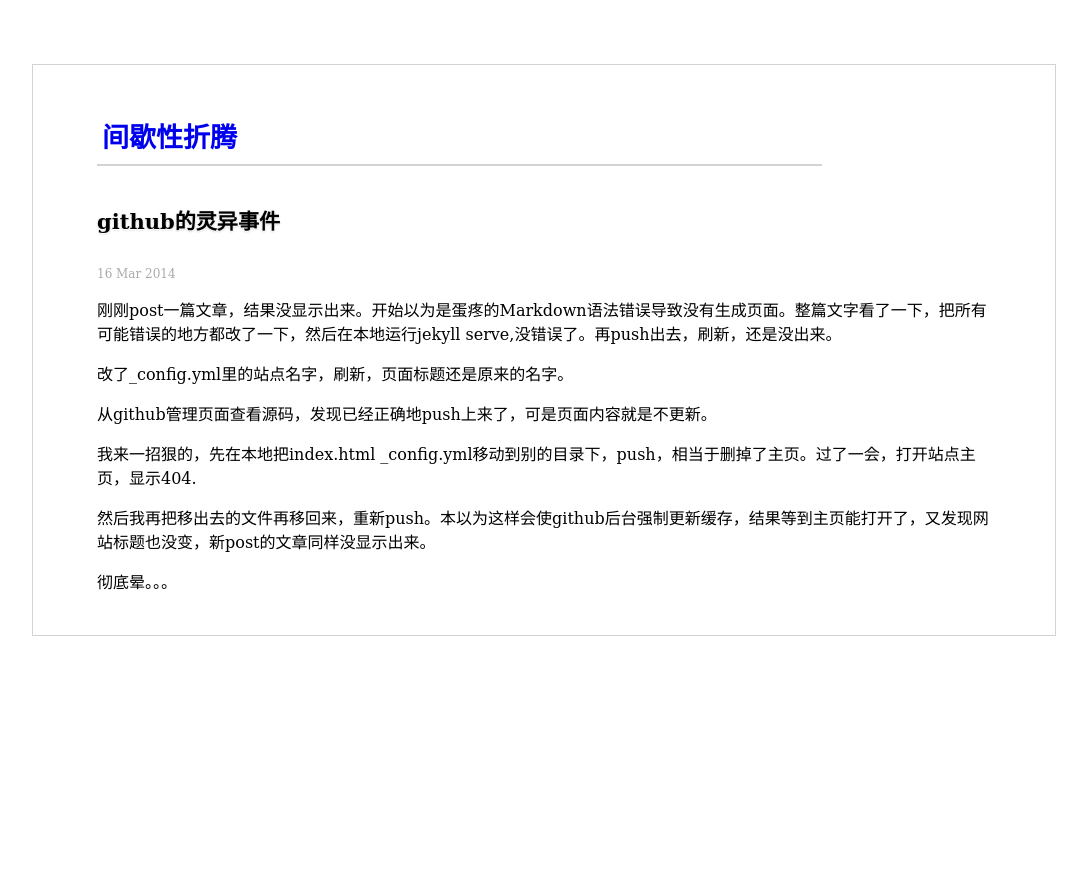
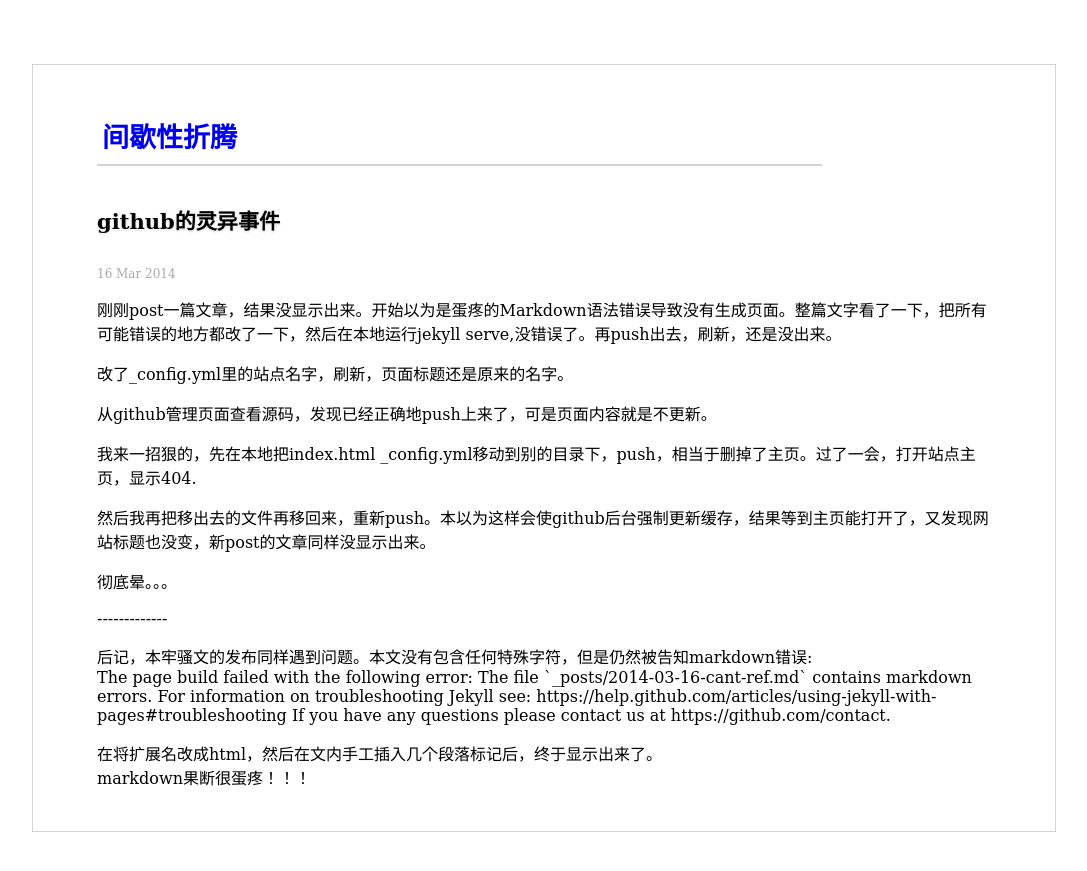
Before and after one commit to rhuichao/uternet.github.io, a Jekyll site: the page built from _posts/2014-03-16-cant-ref.html, in a window 1280 px wide. Shown: the top 871 px of the page, without its empty margins (96-1183 px from the left). Built offline with Jekyll 4.4.1, drawn with Linux system fonts in a browser that asks for light colours.

Commit message:
new document posted

```diff
--- a/_posts/2014-03-16-cant-ref.html
+++ b/_posts/2014-03-16-cant-ref.html
@@ -12,4 +12,19 @@
 <p>我来一招狠的，先在本地把index.html _config.yml移动到别的目录下，push，相当于删掉了主页。过了一会，打开站点主页，显示404.  </p>
 <p>然后我再把移出去的文件再移回来，重新push。本以为这样会使github后台强制更新缓存，结果等到主页能打开了，又发现网站标题也没变，新post的文章同样没显示出来。<p>
 
-<p>彻底晕。。。<p>
+<p>彻底晕。。。</p>
+
+-------------
+<p>后记，本牢骚文的发布同样遇到问题。本文没有包含任何特殊字符，但是仍然被告知markdown错误:<br>
+The page build failed with the following error:
+
+The file `_posts/2014-03-16-cant-ref.md` contains markdown errors.
+
+For information on troubleshooting Jekyll see:
+
+  https://help.github.com/articles/using-jekyll-with-pages#troubleshooting
+
+If you have any questions please contact us at https://github.com/contact.</p>
+
+<p>在将扩展名改成html，然后在文内手工插入几个段落标记后，终于显示出来了。<br>
+markdown果断很蛋疼！！！</p>
```
